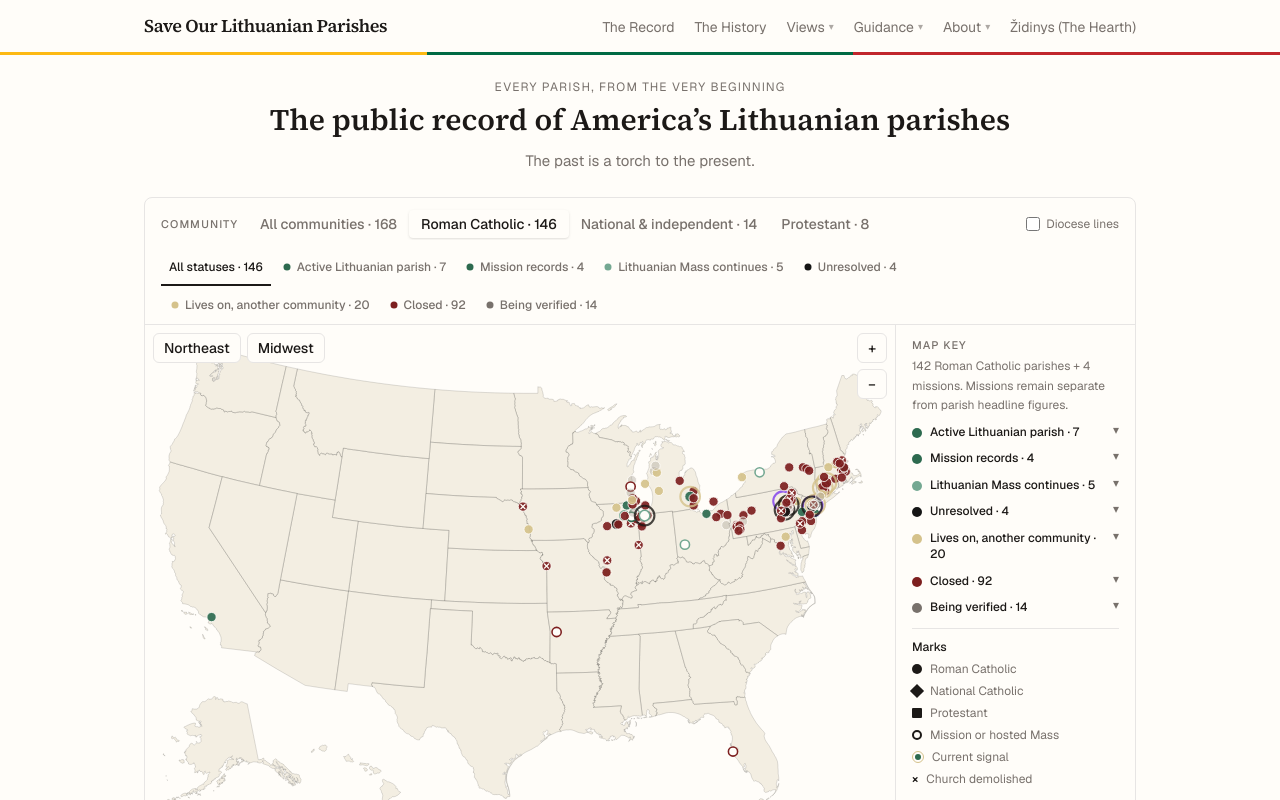
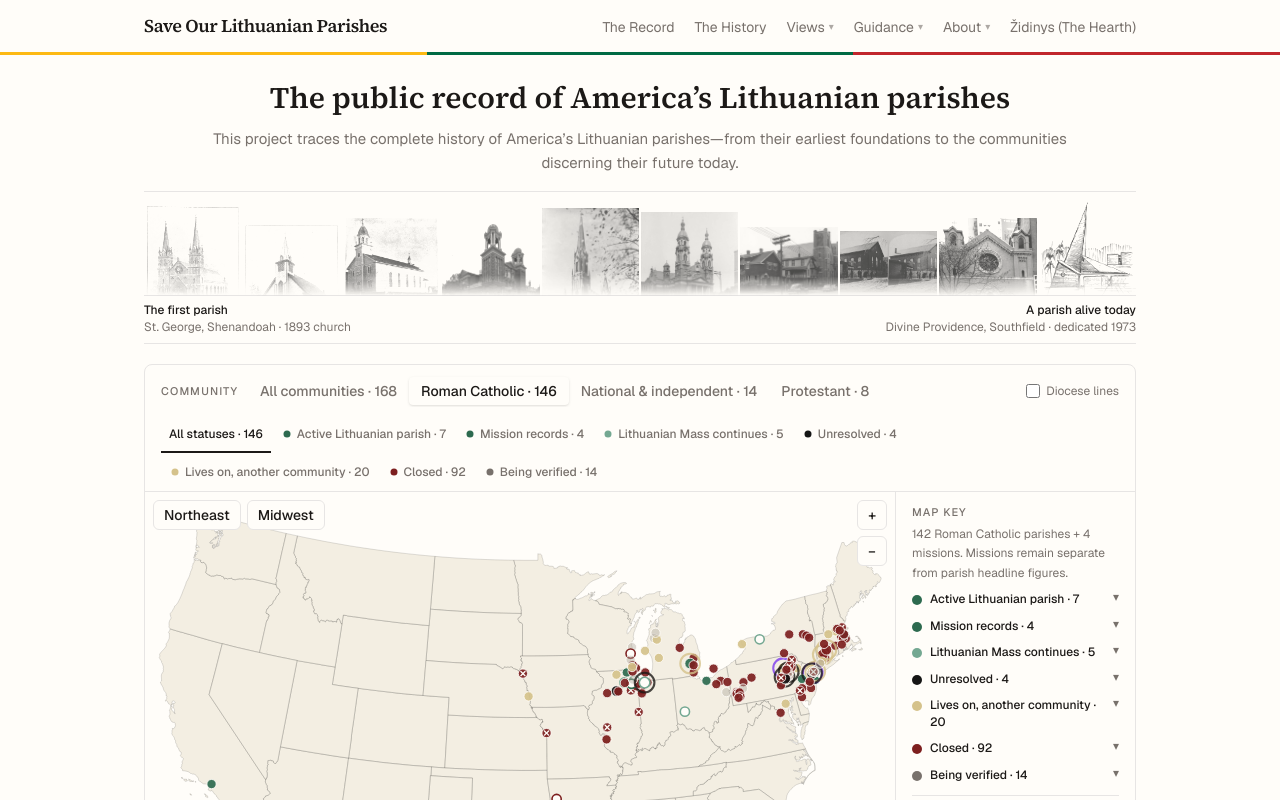
Before and after one commit to LietuvaAI/save-our-lithuanian-parishes, a Next.js app: page / in a window 1280 px wide. Shown: the top 800 px of the page. Built offline with nearby package versions, Linux system fonts and the light colour scheme.

Commit message:
Refine homepage story with church procession

```diff
--- a/app/page.tsx
+++ b/app/page.tsx
@@ -1,6 +1,7 @@
 import Link from "next/link";
 import ParishMap from "@/components/ParishMap";
 import NationalRecordGraphic from "@/components/NationalRecordGraphic";
+import ChurchProcession from "@/components/ChurchProcession";
 import alertsData from "@/data/alerts.json";
 import networkData from "@/data/sielovada-us-network.json";
 import registryData from "@/data/registry-unified.json";
@@ -103,18 +104,18 @@ export default function Home() {
   return (
     <div className="mx-auto max-w-5xl px-4">
       <section className="pt-5 text-center sm:pt-6">
-        <p className="mb-1.5 text-xs uppercase tracking-widest text-muted">
-          Every parish, from the very beginning
-        </p>
         <h1 className="mx-auto max-w-3xl font-serif text-2xl font-semibold leading-tight sm:text-3xl">
           The public record of America&rsquo;s Lithuanian parishes
         </h1>
-        <p className="mx-auto mt-2.5 max-w-3xl text-sm leading-relaxed text-muted sm:text-[15px]">
-          The past is a torch to the present.
+        <p className="mx-auto mt-2.5 max-w-4xl text-sm leading-relaxed text-muted sm:text-[15px]">
+          This project traces the complete history of America&rsquo;s
+          Lithuanian parishes&mdash;from their earliest foundations to the
+          communities discerning their future today.
         </p>
+        <ChurchProcession />
       </section>
 
-      <section className="mt-5 sm:mt-6">
+      <section className="mt-4 sm:mt-5">
         <ParishMap />
       </section>
 
--- /dev/null
+++ b/components/ChurchProcession.tsx
@@ -0,0 +1,139 @@
+import Image from "next/image";
+import Link from "next/link";
+
+type ProcessionChurch = {
+  src: string;
+  alt: string;
+  href: string;
+  label: string;
+  height: string;
+  mobile?: string;
+};
+
+const CHURCHES: ProcessionChurch[] = [
+  {
+    src: "/images/parishes/shenandoah-st-george-1899.jpg",
+    alt: "St. George Lithuanian church in Shenandoah.",
+    href: "/parishes/sv-jurgio-shenandoah-pa",
+    label: "St. George, Shenandoah",
+    height: "h-[96%]",
+  },
+  {
+    src: "/images/parishes/mount-carmel-holy-cross-1899.jpg",
+    alt: "Holy Cross Lithuanian church in Mount Carmel.",
+    href: "/parishes/sv-kryziaus-mount-carmel-pa",
+    label: "Holy Cross, Mount Carmel",
+    height: "h-[76%]",
+  },
+  {
+    src: "/images/parishes/wilkes-barre-holy-trinity-1899.jpg",
+    alt: "Holy Trinity Lithuanian church in Wilkes-Barre.",
+    href: "/parishes/svc-trejybes-wilkes-barre-pa",
+    label: "Holy Trinity, Wilkes-Barre",
+    height: "h-[84%]",
+    mobile: "hidden sm:block",
+  },
+  {
+    src: "/images/parishes/pittsburgh-st-casimir.jpg",
+    alt: "St. Casimir Lithuanian church in Pittsburgh.",
+    href: "/parishes/sv-kazimiero-pittsburgh-pa",
+    label: "St. Casimir, Pittsburgh",
+    height: "h-[78%]",
+  },
+  {
+    src: "/images/parishes/chicago-st-george-1913.jpg",
+    alt: "St. George Lithuanian church in Chicago.",
+    href: "/parishes/sv-jurgio-chicago-il",
+    label: "St. George, Chicago",
+    height: "h-[92%]",
+    mobile: "hidden sm:block",
+  },
+  {
+    src: "/images/parishes/chicago-holy-cross-1914.jpg",
+    alt: "Holy Cross Lithuanian church in Chicago.",
+    href: "/parishes/sv-kryziaus-chicago-il",
+    label: "Holy Cross, Chicago",
+    height: "h-[88%]",
+  },
+  {
+    src: "/images/parishes/lawrence-st-francis-1958.jpg",
+    alt: "St. Francis Lithuanian church in Lawrence.",
+    href: "/parishes/sv-pranciskaus-lawrence-ma",
+    label: "St. Francis, Lawrence",
+    height: "h-[72%]",
+    mobile: "hidden sm:block",
+  },
+  {
+    src: "/images/parishes/lawrence-sacred-heart-stereograph.jpg",
+    alt: "Sacred Heart Lithuanian National Catholic church in Lawrence.",
+    href: "/parishes/saldziausios-jezaus-sirdies-lawrence-ma",
+    label: "Sacred Heart, Lawrence",
+    height: "h-[68%]",
+  },
+  {
+    src: "/images/parishes/manhattan-our-lady-of-vilnius-2011.jpg",
+    alt: "Our Lady of Vilnius Lithuanian church in Manhattan.",
+    href: "/parishes/ausros-vartu-manhattan-ny",
+    label: "Our Lady of Vilnius, Manhattan",
+    height: "h-[82%]",
+    mobile: "hidden sm:block",
+  },
+  {
+    src: "/images/parishes/southfield-divine-providence-line-drawing.png",
+    alt: "Line drawing of Divine Providence Lithuanian church in Southfield.",
+    href: "/parishes/dievo-apvaizdos-southfield-mi",
+    label: "Divine Providence, Southfield",
+    height: "h-full",
+  },
+];
+
+export default function ChurchProcession() {
+  return (
+    <div
+      className="mt-4 border-y border-rule py-2"
+      aria-label="From the first Lithuanian parish to Divine Providence today"
+    >
+      <div className="relative flex h-20 items-end justify-between gap-0.5 overflow-hidden sm:h-24">
+        <span
+          className="absolute inset-x-0 bottom-0 border-t border-rule"
+          aria-hidden
+        />
+        {CHURCHES.map((church) => (
+          <Link
+            key={church.href}
+            href={church.href}
+            title={church.label}
+            aria-label={`Open the parish record for ${church.label}`}
+            className={`${church.mobile ?? ""} ${church.height} group relative min-w-0 flex-1 overflow-hidden`}
+          >
+            <Image
+              src={church.src}
+              alt={church.alt}
+              fill
+              sizes="(max-width: 640px) 16vw, 9vw"
+              className="object-cover object-top grayscale contrast-125 mix-blend-multiply opacity-70 transition-opacity group-hover:opacity-100"
+              style={{
+                maskImage:
+                  "linear-gradient(to bottom, black 72%, transparent 100%)",
+              }}
+            />
+          </Link>
+        ))}
+      </div>
+      <div className="mt-1.5 flex items-start justify-between gap-6 text-[10px] leading-snug text-muted sm:text-xs">
+        <p className="max-w-[45%] text-left">
+          <span className="font-medium text-foreground">The first parish</span>
+          <br />
+          St. George, Shenandoah &middot; 1893 church
+        </p>
+        <p className="max-w-[45%] text-right">
+          <span className="font-medium text-foreground">
+            A parish alive today
+          </span>
+          <br />
+          Divine Providence, Southfield &middot; dedicated 1973
+        </p>
+      </div>
+    </div>
+  );
+}
```
Also changed, not shown: data/photos.json, public/images/parishes/southfield-divine-providence-line-drawing.png (added).
